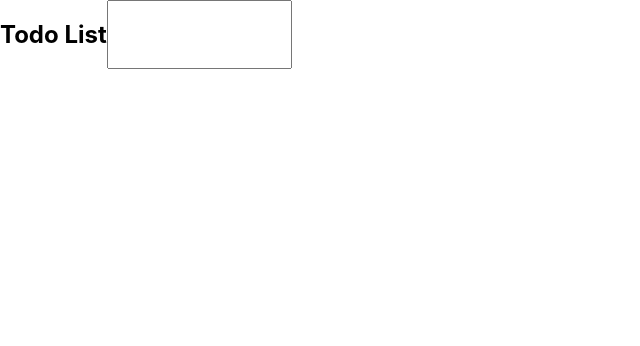
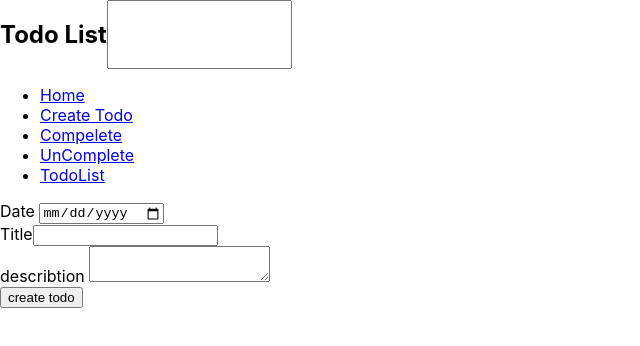
Before and after one commit to alireza921/TodoList-project, a React (Create React App) app: page /newtodo in a window 1280 px wide. Shown: the top 346 px of the page, without its empty margins (0-640 px from the left). Built offline with nearby package versions, Linux system fonts and the light colour scheme.

Commit message:
add:routes&pass state to home and map on it&create Todo

```diff
--- a/src/App.js
+++ b/src/App.js
@@ -1,12 +1,16 @@
 import logo from './logo.svg';
 import './App.css';
 import TodoApp from './components/todoApp/todoApp';
+import { BrowserRouter } from 'react-router-dom';
+import LayOut from './LayOut/LayOut';
 
 function App() {
   return (
-    <div className="App">
+<BrowserRouter>
+    <LayOut>
       <TodoApp />
-    </div>
+    </LayOut>
+</BrowserRouter>
   );
 }
 
--- /dev/null
+++ b/src/LayOut/LayOut.js
@@ -0,0 +1,14 @@
+import Navigation from "../components/navigation/Navigation";
+import Header from "../components/header/header";
+
+const LayOut = ({children}) => {
+  return (
+    <section>
+      <Header />
+      <Navigation />
+      {children}
+    </section>
+  );
+};
+
+export default LayOut;
--- /dev/null
+++ b/src/Pages/NotFound/NotFound.js
@@ -0,0 +1,9 @@
+const NotFound = () => {
+    return (
+        <div>
+            Not Found
+        </div>
+     );
+}
+
+export default NotFound;
--- /dev/null
+++ b/src/Pages/Uncompelet todo/uncomplete todo.js
@@ -0,0 +1,9 @@
+const UnCompeleteTodo = () => {
+    return (
+        <div>
+            UnCompelete tood
+        </div>
+    );
+}
+
+export default UnCompeleteTodo;
--- /dev/null
+++ b/src/Pages/compelete todo/compelete todo.js
@@ -0,0 +1,9 @@
+const CompeleteTodo = () => {
+    return (
+        <div>
+            Compelete Todo
+        </div>
+    );
+}
+
+export default CompeleteTodo;
--- /dev/null
+++ b/src/Pages/create todo/newTodo.js
@@ -0,0 +1,60 @@
+import { useState } from "react";
+import { useNavigate, useLocation, Link } from "react-router-dom";
+
+const NewTodo = ({ onAddTodo }) => {
+  const navigate = useNavigate();
+  const location = useLocation();
+  console.log(location);
+  const [newTodo, setNewTodo] = useState({
+    title: "",
+    date: "",
+    describtion: "",
+  });
+
+  const changeHandler = (e) => {
+    setNewTodo({ ...newTodo, [e.target.name]: e.target.value });
+    console.log(newTodo);
+  };
+  const submitHandler = (e) => {
+    e.preventDefault();
+    onAddTodo(newTodo);
+    navigate("/");
+  };
+
+  return (
+    <form onSubmit={submitHandler}>
+      <div>
+        <label> Date </label>
+        <input
+          name='date'
+          value={newTodo.date}
+          type='date'
+          onChange={changeHandler}
+        />
+      </div>
+      <div>
+        <label> Title</label>
+        <input
+          type='text'
+          name='title'
+          value={newTodo.title}
+          onChange={changeHandler}
+        />
+      </div>
+      <div>
+        <label> describtion </label>
+        <textarea
+          type='text'
+          name='describtion'
+          value={newTodo.describtion}
+          onChange={changeHandler}
+        />
+      </div>
+      {/* <Link to='/' state={newTodo}> */}
+      <button type='submit'>create todo</button>
+      {/* </Link> */}
+    </form>
+  );
+};
+
+export default NewTodo;
--- /dev/null
+++ b/src/Pages/home/home.js
@@ -0,0 +1,29 @@
+
+import styles from "./home.module.css";
+const Home = ({ todos, onCompeleteTodo }) => {
+  console.log(todos);
+  const compeleteTodoHandler = (id) => {
+    onCompeleteTodo(id);
+  };
+
+  return (
+    <div>
+      home page
+      {todos.map((todo) => (
+        <div
+          key={todo.id}
+          className={
+            todo.iscompelete ? `${styles.compelete}` : `${styles.unCompelete}`
+          }
+          onClick={() => compeleteTodoHandler(todo.id)}>
+          <p> {todo.date} </p>
+          <h2> {todo.title} </h2>
+          <p> {todo.describtion} </p>
+        </div>
+      ))}
+      .
+    </div>
+  );
+};
+
+export default Home;
--- /dev/null
+++ b/src/Pages/home/home.module.css
@@ -0,0 +1,11 @@
+.todoContainer{
+    background: blue;
+}
+
+.compelete {
+    background: green;
+}
+
+.unCompelete {
+    background: red;
+}
--- /dev/null
+++ b/src/Pages/todolist/todolist.js
@@ -0,0 +1,22 @@
+// import { useEffect } from "react";
+
+// const TodoList = ({ todos }) => {
+
+
+// console.log(todos);
+
+//   return (
+//     <div>
+//         todolist
+//       {todos.map((todo) => (
+//         <div key={todo.id}>
+//           <p> {todo.date} </p>
+//           <h2> {todo.title} </h2>
+//           <p> {todo.describtion} </p>
+//         </div>
+//       ))}
+//     </div>
+//   );
+// };
+
+// export default TodoList;
--- /dev/null
+++ b/src/components/navigation/Navigation.js
@@ -0,0 +1,24 @@
+import { Link } from "react-router-dom";
+
+const Navigation = () => {
+  const pages = [
+    { to: "/", name: "Home" },
+    { to: "/newtodo", name: "Create Todo" },
+    { to: "/compelete", name: "Compelete" },
+    { to: "/uncompelete", name: "UnComplete" },
+    { to: "/todolist", name: "TodoList" },
+
+  ];
+
+  return (
+    <ul>
+      {pages.map((page) => (
+        <li key={page.name}>
+          <Link to={page.to}> {page.name} </Link>
+        </li>
+      ))}
+    </ul>
+  );
+};
+
+export default Navigation;
--- a/src/components/todoApp/todoApp.js
+++ b/src/components/todoApp/todoApp.js
@@ -1,14 +1,55 @@
 import Header from "../header/header";
+import { Routes, Route } from "react-router-dom";
+import NewTodo from "../../Pages/create todo/newTodo";
+import CompeleteTodo from "../../Pages/compelete todo/compelete todo";
+import UnCompeleteTodo from "../../Pages/Uncompelet todo/uncomplete todo";
+import Home from "../../Pages/home/home";
+import NotFound from "../../Pages/NotFound/NotFound";
+import Navigation from "../navigation/Navigation";
+import { useState } from "react";
+import TodoList from "../../Pages/todolist/todolist";
 
 const TodoApp = () => {
-    return (
-        <div>
-           <Header />
+  const [todos, setTodo] = useState([]);
 
+  function addTodoHandler(newTodo) {
+    setTodo([
+      ...todos,
+      { ...newTodo, id: Math.floor(Math.random() * 1000), iscompelete: false },
+    ]);
+  }
 
+  const onCompeleteTodo = (id) => {
+    console.log(id);
+    const index = todos.findIndex((p) => p.id === id);
+    const selectedTodo = { ...todos[index] };
+    // console.log(todos);
+    console.log(selectedTodo);
+    selectedTodo.iscompelete = !selectedTodo.iscompelete;
+    const updatedTodos = [...todos];
+    updatedTodos[index] = selectedTodo;
+    setTodo(updatedTodos);
+  };
 
-        </div>
-      );
-}
+  console.log(todos);
+  return (
+    <section>
+      <Routes>
+        <Route
+          path='/'
+          element={<Home todos={todos} onCompeleteTodo={onCompeleteTodo} />}
+        />
+        <Route
+          path='/newtodo'
+          element={<NewTodo onAddTodo={addTodoHandler} />}
+        />
+        {/* <Route path='/todolist' element={<TodoList todos={todos} />} /> */}
+        <Route path='/compelete' element={<CompeleteTodo />} />
+        <Route path='/uncompelete' element={<UnCompeleteTodo />} />
+        <Route path='*' element={<NotFound />} />
+      </Routes>
+    </section>
+  );
+};
 
 export default TodoApp;
```
